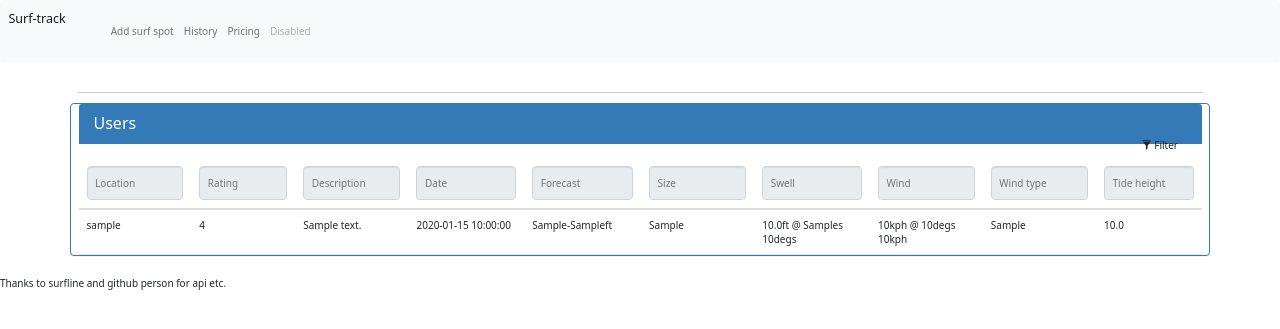
After one commit to lwooly/cs50x-final-project, a Flask app: template templates/history.html in a window 1280 px wide. The commit adds this page. Shown: the top 329 px of the page. Run offline with Flask 2, Linux system fonts and the light colour scheme; the template is opened without the code that fills it: most values are stand-ins (such as "Sample title", 1, 10 or a date in 2020); some libraries are stand-ins or nearby versions.

Commit message:
add data to history.html table

```diff
--- a/app.py
+++ b/app.py
@@ -137,8 +137,6 @@ def add_surf_spot():
 def history():
     '''user to view saved data'''
     #get data from db for all records
-    record_data = db.execute("SELECT * FROM sessions JOIN sessions(spot_id) ON surf_spots(spot_id);")
+    record_data = db.execute("SELECT * FROM sessions JOIN surf_spots ON sessions.spot_id = surf_spots.spot_id ORDER BY session_id DESC;")
 
-
-
-    return render_template("history.html")
+    return render_template("history.html", record_data=record_data)
--- a/plan.txt
+++ b/plan.txt
@@ -71,3 +71,6 @@ gust
 tides
 User rating
 User comment
+
+
+[{'session_id': 1, 'datetime': '2023-03-13 10:57:54', 'spot_id': 1, 'surf_max': 2, 'surf_min': 1, 'surf_humanRelation': 'Thigh to waist', 'primary_swell_height': 2.37231, 'primary_swell_period': 14, 'primary_swell_direction': 291.60437, 'wind_speed': 51.25519268, 'wind_direction': 220.57473, 'wind_direction_type': 'Cross-shore', 'wind_gust': 42.96645, 'tide_height': 2.96, 'user_rating': 1, 'user_text': 'Head high and clean', 'nickname': 'LYNMOUTH', 'surfline_spot_id': '5842041f4e65fad6a7708ca2'}, {'session_id': 2, 'datetime': '2023-03-13 17:03:14', 'spot_id': 1, 'surf_max': 3, 'surf_min': 1, 'surf_humanRelation': 'Waist to chest', 'primary_swell_height': 0, 'primary_swell_period': 0, 'primary_swell_direction': 0, 'wind_speed': 61.72295596000001, 'wind_direction': 224.6854, 'wind_direction_type': 'Cross-shore', 'wind_gust': 48.64126, 'tide_height': 6.27, 'user_rating': 1, 'user_text': 'new test', 'nickname': 'LYNMOUTH', 'surfline_spot_id': '5842041f4e65fad6a7708ca2'}]
--- /dev/null
+++ b/templates/history.html
@@ -0,0 +1,109 @@
+{% extends "layout.html" %}
+
+{% block head %}
+<meta name="viewport" content="width=device-width, initial-scale=1">
+<link href="//netdna.bootstrapcdn.com/bootstrap/3.1.0/css/bootstrap.min.css" rel="stylesheet" id="bootstrap-css">
+<script src="//netdna.bootstrapcdn.com/bootstrap/3.1.0/js/bootstrap.min.js"></script>
+<script src="//code.jquery.com/jquery-1.11.1.min.js"></script>
+{% endblock %}
+
+{% block title %}
+Sessions
+{% endblock %}
+
+{% block body %}
+<!--<p>Inspired by this <a href="http://bootsnipp.com/snippets/featured/panel-tables-with-filter">snippet</a></p>-->
+<div class="container">
+    <hr>
+    <div class="row">
+        <div class="panel panel-primary filterable">
+            <div class="panel-heading">
+                <h3 class="panel-title">Users</h3>
+                <div class="pull-right">
+                    <button class="btn btn-default btn-xs btn-filter"><span class="glyphicon glyphicon-filter"></span> Filter</button>
+                </div>
+            </div>
+            <table class="table">
+                <thead>
+                    <tr class="filters">
+                        <th><input type="text" class="form-control" placeholder="Location" disabled></th>
+                        <th><input type="text" class="form-control" placeholder="Rating" disabled></th>
+                        <th><input type="text" class="form-control" placeholder="Description" disabled></th>
+                        <th><input type="text" class="form-control" placeholder="Date" disabled></th>
+                        <th><input type="text" class="form-control" placeholder="Forecast" disabled></th>
+                        <th><input type="text" class="form-control" placeholder="Size" disabled></th>
+                        <th><input type="text" class="form-control" placeholder="Swell" disabled></th>
+                        <th><input type="text" class="form-control" placeholder="Wind" disabled></th>
+                        <th><input type="text" class="form-control" placeholder="Wind type" disabled></th>
+                        <th><input type="text" class="form-control" placeholder="Tide height" disabled></th>
+                    </tr>
+                </thead>
+                <tbody>
+                    {% for row in record_data %}
+                    <tr>
+                        <td>{{ row['nickname'] }}</td>
+                        <td>{{ row['user_rating'] }}</td>
+                        <td>{{ row['user_text'] }}</td>
+                        <td>{{ row['datetime'] }}</td>
+                        <td>{{ row['surf_min'] }}-{{ row['surf_max'] }}ft</td>
+                        <td>{{ row['surf_humanRelation'] }}</td>
+                        <td>{{ '%0.1f' %row['primary_swell_height'] }}ft @ {{ row['primary_swell_period'] }}s <br> {{ '%0.0f' % row['primary_swell_direction'] }}degs </td>
+                        <td>{{ '%0.0f' % row['wind_speed'] }}kph @ {{ '%0.0f' % row['wind_direction'] }}degs <br> {{ '%0.0f' % row['wind_gust'] }}kph </td>
+                        <td> {{ row['wind_direction_type'] }}</td>
+                        <td>{{ '%0.1f' % row['tide_height'] }}</td>
+                    </tr>
+                    {% endfor %}
+                </tbody>
+            </table>
+        </div>
+    </div>
+</div>
+
+<script>
+    // Used JS from <a href="http://bootsnipp.com/snippets/featured/panel-tables-with-filter">snippet</a></p>-->
+$(document).ready(function(){
+    $('.filterable .btn-filter').click(function(){
+        var $panel = $(this).parents('.filterable'),
+        $filters = $panel.find('.filters input'),
+        $tbody = $panel.find('.table tbody');
+        if ($filters.prop('disabled') == true) {
+            $filters.prop('disabled', false);
+            $filters.first().focus();
+        } else {
+            $filters.val('').prop('disabled', true);
+            $tbody.find('.no-result').remove();
+            $tbody.find('tr').show();
+        }
+    });
+
+    $('.filterable .filters input').keyup(function(e){
+        /* Ignore tab key */
+        var code = e.keyCode || e.which;
+        if (code == '9') return;
+        /* Useful DOM data and selectors */
+        var $input = $(this),
+        inputContent = $input.val().toLowerCase(),
+        $panel = $input.parents('.filterable'),
+        column = $panel.find('.filters th').index($input.parents('th')),
+        $table = $panel.find('.table'),
+        $rows = $table.find('tbody tr');
+        /* filter function */
+        var $filteredRows = $rows.filter(function(){
+            var value = $(this).find('td').eq(column).text().toLowerCase();
+            return value.indexOf(inputContent) === -1;
+        });
+        /* Clean previous no-result if exist */
+        $table.find('tbody .no-result').remove();
+        /* Show all rows, hide filtered ones (never do that outside of a demo ! xD) */
+        $rows.show();
+        $filteredRows.hide();
+        /* Prepend no-result row if all rows are filtered */
+        if ($filteredRows.length === $rows.length) {
+            $table.find('tbody').prepend($('<tr class="no-result text-center"><td colspan="'+ $table.find('.filters th').length +'">No result found</td></tr>'));
+        }
+    });
+});
+
+</script>
+
+{% endblock %}
--- a/templates/layout.html
+++ b/templates/layout.html
@@ -2,7 +2,8 @@
 <html lang="en">
   <head>
     <meta charset="utf-8">
-    <meta name="viewport" content="width=device-width, initial-scale=1">
+    <meta name="viewport" content="width=device-width, initial-scale=1.0">
+    {% block head %}{% endblock %}
     <title> Surf_track {% block title %}{% endblock %}</title>
     <link href="https://cdn.jsdelivr.net/npm/bootstrap@5.2.3/dist/css/bootstrap.min.css" rel="stylesheet" integrity="sha384-rbsA2VBKQhggwzxH7pPCaAqO46MgnOM80zW1RWuH61DGLwZJEdK2Kadq2F9CUG65" crossorigin="anonymous">
   </head>
@@ -16,7 +17,7 @@
           <div class="collapse navbar-collapse" id="navbarNavAltMarkup">
             <div class="navbar-nav">
               <a class="nav-link" href="/add_surf_spot">Add surf spot</a>
-              <a class="nav-link" href="history">History</a>
+              <a class="nav-link" href="/history">History</a>
               <a class="nav-link" href="#">Pricing</a>
               <a class="nav-link disabled">Disabled</a>
             </div>
```
Also changed, not shown: helpers.py (+0 -15 lines), static/styles.css (added), surftrack.db.
